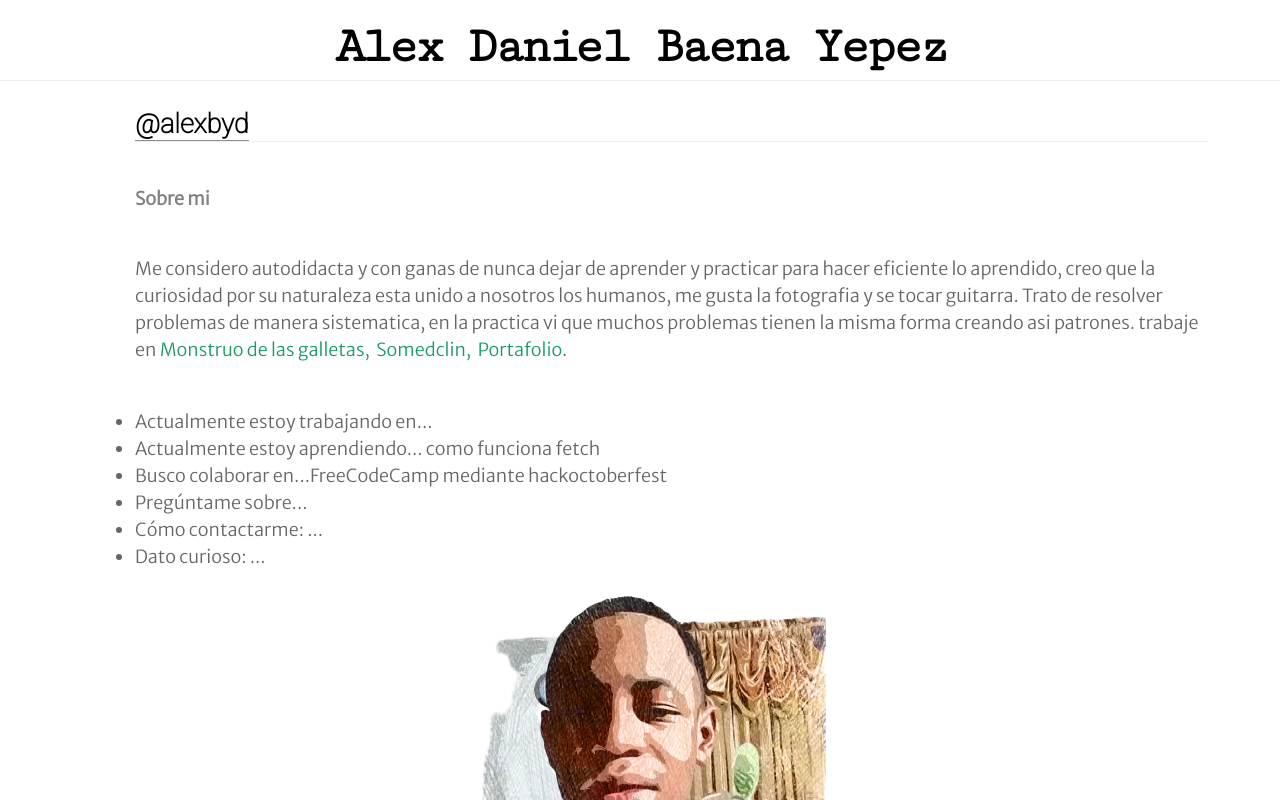
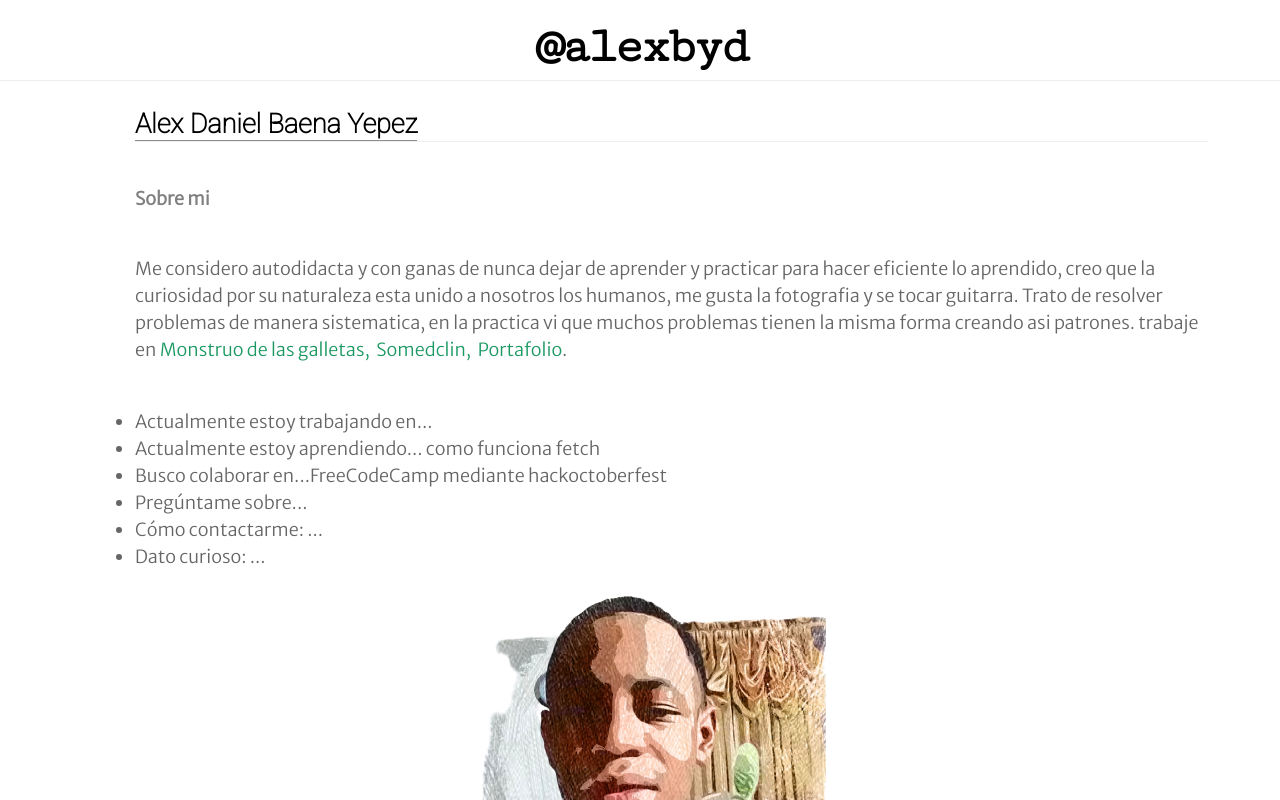
Before and after one commit to alexbyd/portafolio, a React (Create React App) app: page / in a window 1280 px wide. Shown: the top 800 px of the page. Built offline with nearby package versions, Linux system fonts and the light colour scheme.

Commit message:
puse @alexbyd arriba como titulo principal y el nombre lo puse en su lugar

```diff
--- a/src/App.js
+++ b/src/App.js
@@ -9,14 +9,14 @@ function App() {
 
       <nav>
         <div className='seguir'>
-          <h1>Alex Daniel Baena Yepez</h1>
+          <h1>@alexbyd</h1>
         </div>
       </nav>
 
 <div className='division'>
       <div className='nombre-principal'>
         <div className='nombre'>
-          <h2>@alexbyd{/* <!--poner aqui los iconos para el tamaño small --> */}</h2>
+          <h2>Alex Daniel Baena Yepez{/* <!--poner aqui los iconos para el tamaño small --> */}</h2>
         </div>
       </div>
 
```
